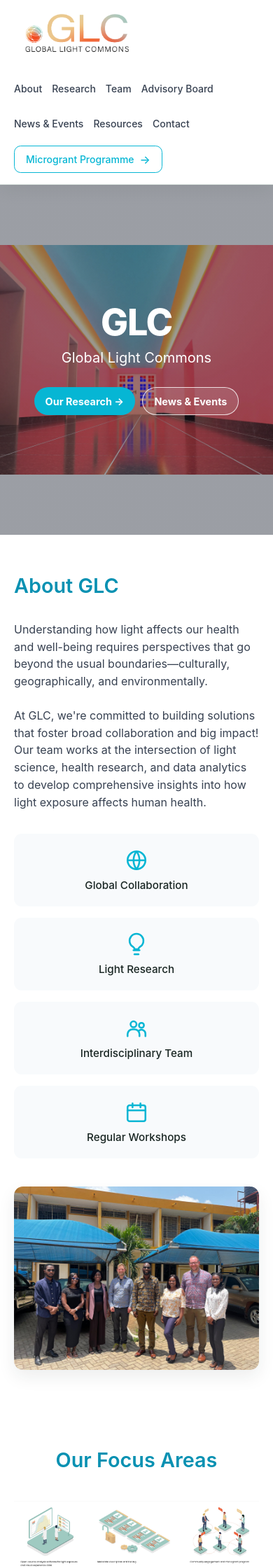
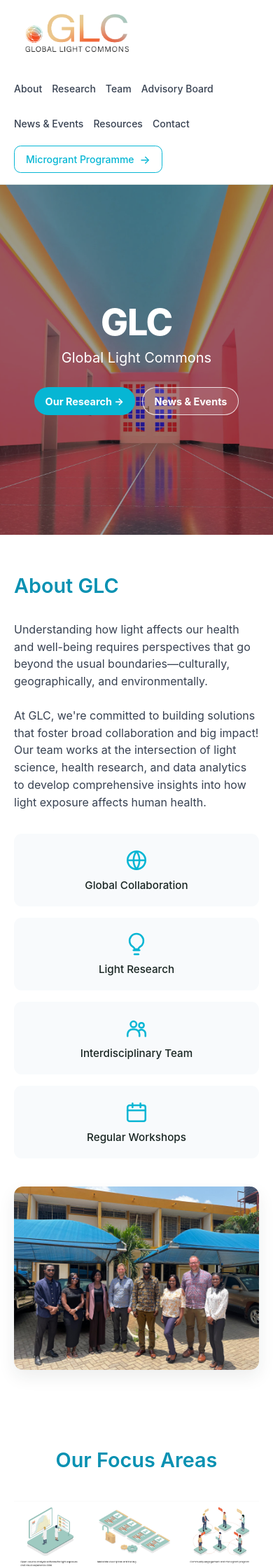
Before and after one commit to GlobalLightCommons/globallightcommons, a Jekyll site: the page built from index.md, in a window 390 px wide. Shown: the top 2240 px of the page at 70% size. Built offline with Jekyll 4.4.1, drawn with Linux system fonts in a browser that asks for light colours.

Commit message:
fix hero img path

```diff
--- a/assets/css/home.css
+++ b/assets/css/home.css
@@ -5,24 +5,47 @@
    .hero-cover {
     position: relative;
 
+    width: 100%;
     min-height: 620px;
 
     display: flex;
     align-items: center;
     justify-content: center;
 
-    background:
-      linear-gradient(
-        rgba(17, 24, 39, 0.42),
-        rgba(17, 24, 39, 0.42)
-      ),
-      url("../images/legacy/glee-kickoff-1.jpg.jpeg")
-        76% center / 112% auto no-repeat;
+    overflow: hidden;
   }
+
+  .hero-cover-image {
+    position: absolute;
+    z-index: 0;
+
+    top: 50%;
+    left: -9.12%;
+
+    width: 112%;
+    height: auto;
+
+    transform: translateY(-50%);
+
+    max-width: none;
+  }
+
+
+  .hero-cover-overlay {
+    position: absolute;
+    z-index: 1;
+
+    inset: 0;
+
+    background: rgba(17, 24, 39, 0.42);
+
+    pointer-events: none;
+  }
+
 
   .hero-cover-content {
     position: relative;
-    z-index: 1;
+    z-index: 2;
 
     width: 100%;
     max-width: 900px;
@@ -30,6 +53,7 @@
 
     text-align: center;
   }
+
 
   .hero-cover h1 {
     margin: 0 0 0.65rem;
@@ -41,6 +65,7 @@
     letter-spacing: -0.025em;
   }
 
+
   .hero-cover-subtitle {
     margin: 0;
 
@@ -49,17 +74,78 @@
     line-height: 1.4;
   }
 
+
   .hero-actions {
     display: flex;
     flex-wrap: wrap;
     gap: 0.75rem;
+
     margin-top: 1.75rem;
   }
+
 
   .hero-actions-centered {
     justify-content: center;
   }
 
+
+  /* ========================================
+     HERO — SMALL TABLET
+     ======================================== */
+
+  @media (max-width: 850px) {
+    .hero-cover {
+      min-height: 560px;
+    }
+
+    .hero-cover-image {
+      top: 50%;
+      left: 50%;
+
+      width: auto;
+      height: 100%;
+      min-width: 100%;
+
+      transform: translate(-50%, -50%);
+    }
+
+    .hero-cover-content {
+      padding: 2.5rem 1.5rem;
+    }
+  }
+
+
+  /* ========================================
+     HERO — MOBILE
+     ======================================== */
+
+  @media (max-width: 600px) {
+    .hero-cover {
+      min-height: 500px;
+    }
+
+    .hero-cover-image {
+      width: auto;
+      height: 100%;
+      min-width: 100%;
+    }
+
+    .hero-cover-content {
+      padding: 2.5rem 1.25rem;
+    }
+
+    .hero-cover h1 {
+      font-size: 3.25rem;
+    }
+
+    .hero-cover-subtitle {
+      font-size: 1.25rem;
+    }
+
+    .hero-actions-centered {
+      gap: 0.65rem;
+    }
+  }
 
   /* ========================================
      ABOUT SECTION
@@ -137,16 +223,20 @@
   .about-image {
     width: 100%;
     min-width: 0;
+
     align-self: start;
   }
 
   .about-image img {
     display: block;
+
     width: 100%;
     height: auto;
 
     border-radius: 0.8rem;
-    box-shadow: 0 10px 24px rgba(24, 37, 34, 0.08);
+
+    box-shadow:
+      0 10px 24px rgba(24, 37, 34, 0.08);
   }
 
 
@@ -166,6 +256,7 @@
 
   .focus-visual img {
     display: block;
+
     width: 100%;
     height: auto;
   }
@@ -253,6 +344,7 @@
     display: grid;
     grid-template-columns: repeat(4, minmax(0, 1fr));
     gap: 2.5rem;
+
     align-items: start;
   }
 
@@ -268,6 +360,7 @@
     margin: 0 auto 1.25rem;
 
     border-radius: 50%;
+
     object-fit: cover;
   }
 
@@ -290,6 +383,7 @@
 
   .team-actions {
     margin-top: 2.75rem;
+
     text-align: center;
   }
 
@@ -301,6 +395,7 @@
   @media (max-width: 1000px) {
     .team-grid {
       grid-template-columns: repeat(2, minmax(0, 1fr));
+
       row-gap: 3rem;
     }
   }
@@ -315,15 +410,27 @@
       min-height: 560px;
     }
 
+    .hero-cover-image {
+      width: auto;
+      height: 100%;
+      min-width: 112%;
+
+      left: 50%;
+
+      transform: translate(-50%, -50%);
+
+      object-position: center;
+    }
+
     .hero-cover-content {
       padding: 2.5rem 1.5rem;
     }
 
     .about-layout {
+      max-width: 900px;
+
       grid-template-columns: 1fr;
       gap: 2.5rem;
-
-      max-width: 900px;
     }
 
     .about-image {
@@ -354,6 +461,12 @@
 
     .hero-cover {
       min-height: 500px;
+    }
+
+    .hero-cover-image {
+      width: auto;
+      height: 100%;
+      min-width: 100%;
     }
 
     .hero-cover-content {
--- a/index.md
+++ b/index.md
@@ -5,6 +5,15 @@ page_css: /assets/css/home.css
 ---
 
 <section class="hero-cover">
+  <img
+    class="hero-cover-image"
+    src="{{ '/assets/images/legacy/glee-kickoff-1.jpg.jpeg' | relative_url }}"
+    alt=""
+    aria-hidden="true"
+  >
+
+  <div class="hero-cover-overlay"></div>
+
   <div class="hero-cover-content">
     <h1>GLC</h1>
 
```
